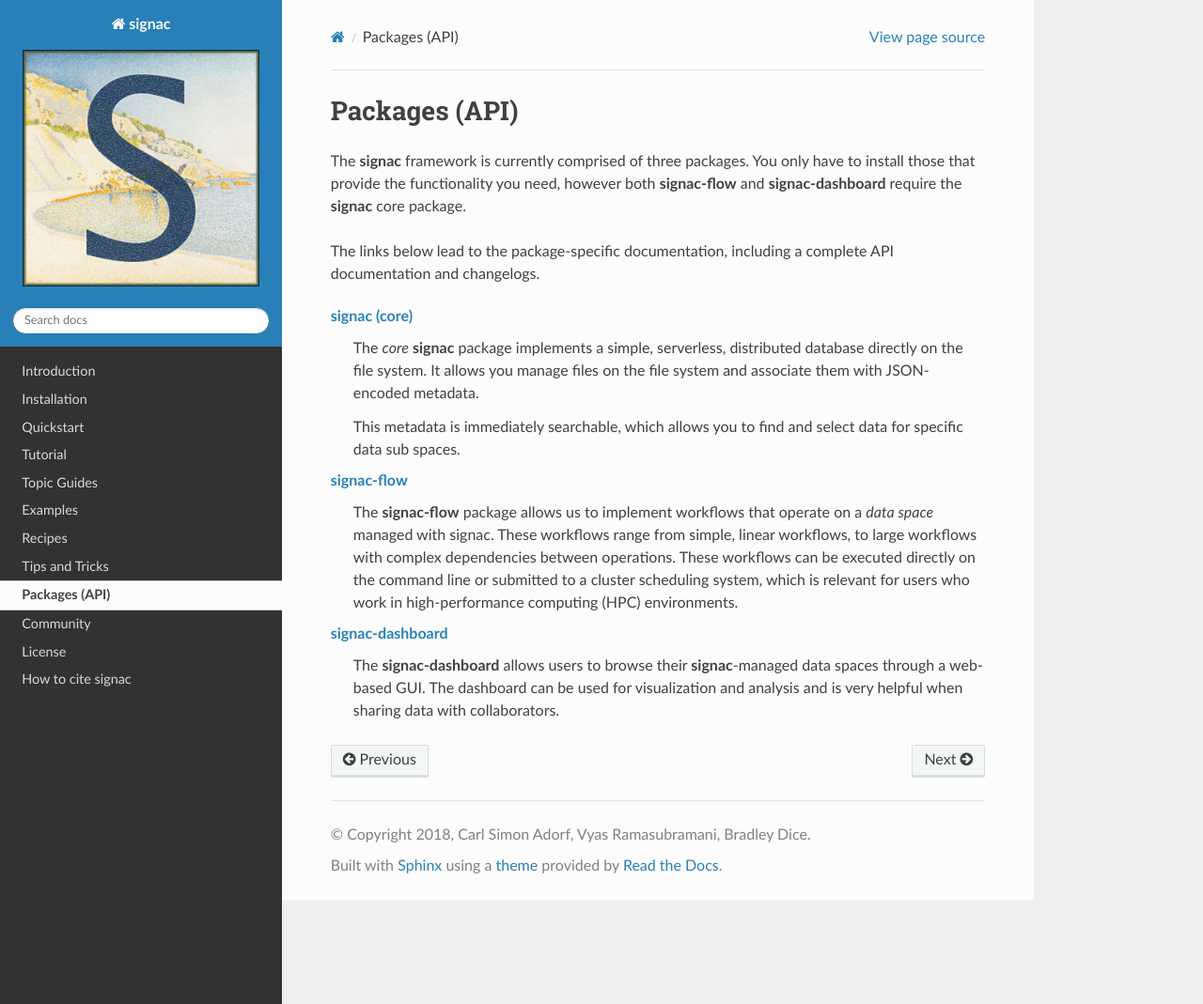
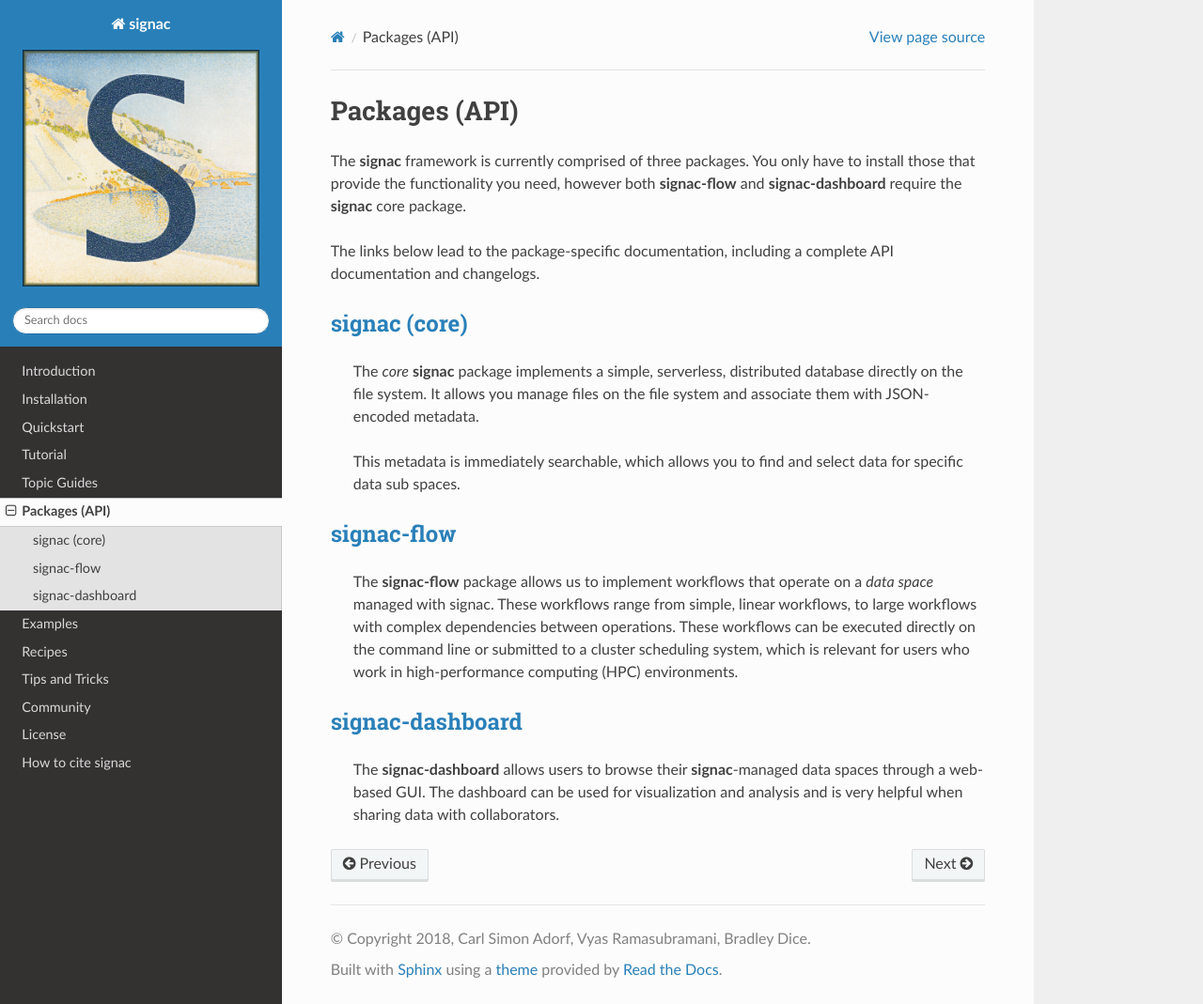
Before and after one commit to glotzerlab/signac-docs, a Sphinx documentation site: the page built from docs/source/packages.rst, in a window 1280 px wide and 1069 px high. Shown: the whole window at 94% size. Built offline with Sphinx 7.4.7 and the Read the Docs theme 2.0.0, drawn with Linux system fonts in a browser that asks for light colours.

Commit message:
Update Packages API section to show headers, move up, and fix links.

```diff
--- a/docs/source/index.rst
+++ b/docs/source/index.rst
@@ -25,11 +25,11 @@ Contents
    quickstart
    tutorial
    reference
+   packages
    examples
    recipes
    tips_and_tricks
 
-   packages
    community
 
    license
--- a/docs/source/packages.rst
+++ b/docs/source/packages.rst
@@ -9,26 +9,27 @@ You only have to install those that provide the functionality you need, however
 
 The links below lead to the package-specific documentation, including a complete API documentation and changelogs.
 
-.. glossary::
-
-   `signac (core) <signac-core_>`_
+`signac (core) <signac-core_>`_
+===============================
 
       The *core* **signac** package implements a simple, serverless, distributed database directly on the file system.
       It allows you manage files on the file system and associate them with JSON-encoded metadata.
 
       This metadata is immediately searchable, which allows you to find and select data for specific data sub spaces.
 
-   signac-flow_
+signac-flow_
+============
 
       The **signac-flow** package allows us to implement workflows that operate on a *data space* managed with signac.
       These workflows range from simple, linear workflows, to large workflows with complex dependencies between operations.
       These workflows can be executed directly on the command line or submitted to a cluster scheduling system, which is relevant for users who work in high-performance computing (HPC) environments.
 
-   signac-dashboard_
+signac-dashboard_
+=================
 
       The **signac-dashboard** allows users to browse their **signac**-managed data spaces through a web-based GUI.
       The dashboard can be used for visualization and analysis and is very helpful when sharing data with collaborators.
 
-.. _signac-core: ../../projects/signac/en/latest/
-.. _signac-flow: ../../projects/signac-flow/en/latest/
+.. _signac-core: ../../projects/core/en/latest/
+.. _signac-flow: ../../projects/flow/en/latest/
 .. _signac-dashboard: https://signac-dashboard.readthedocs.io/en/latest/
```
